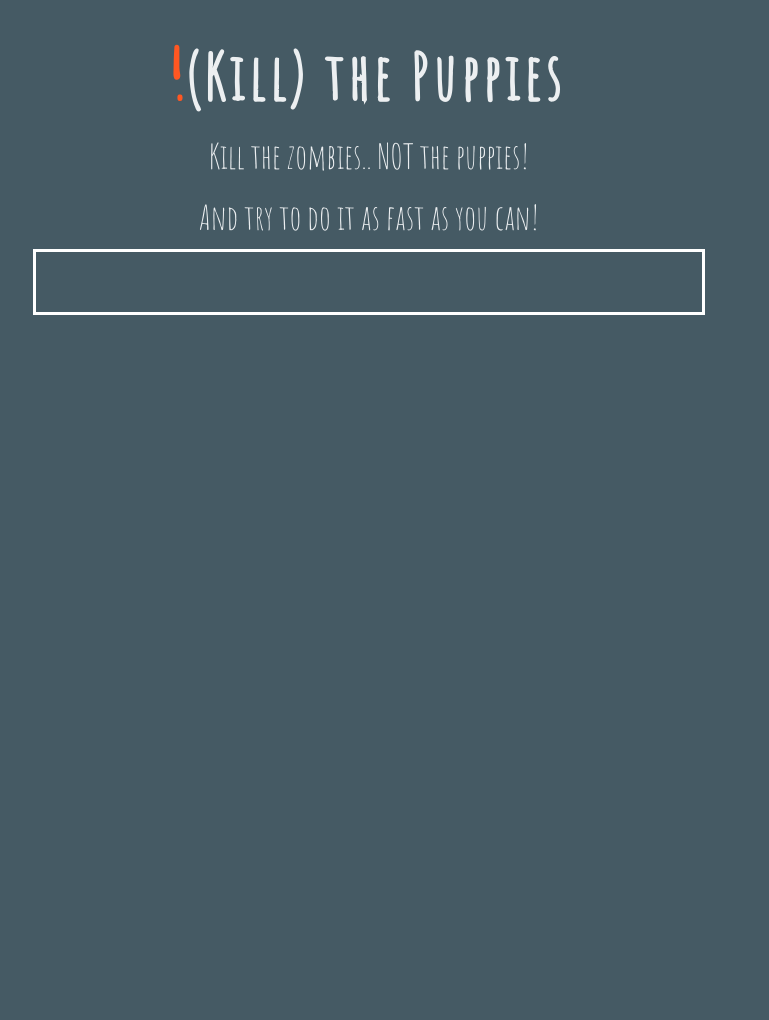
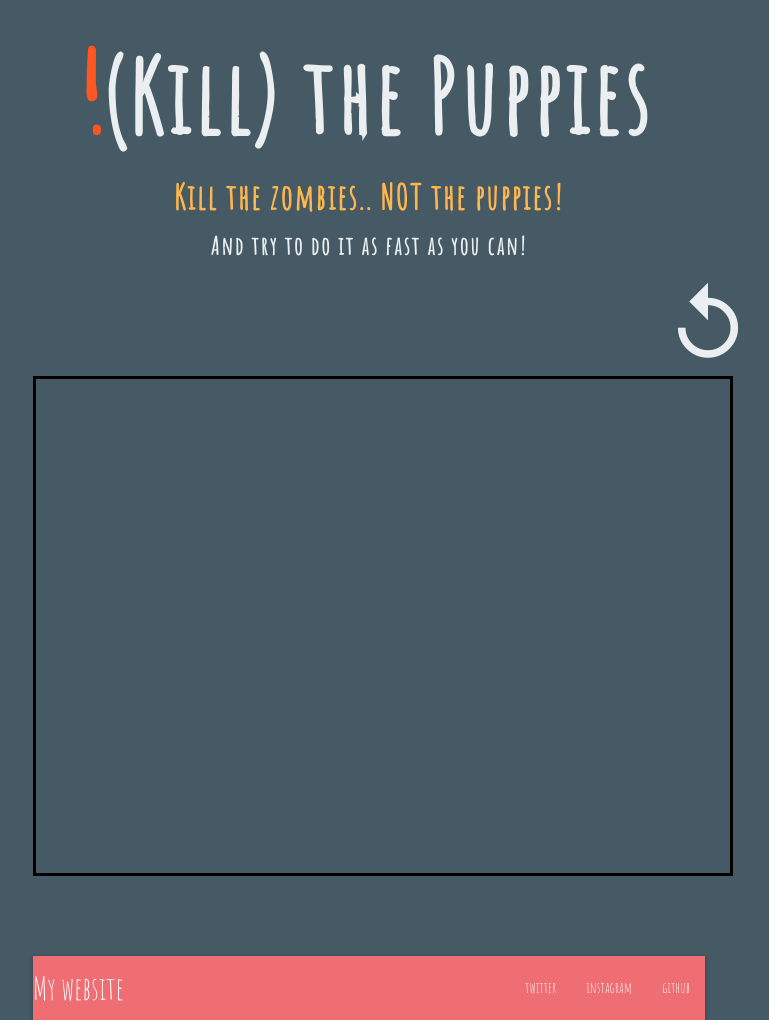
Before and after one commit to janeosaur/Project0, a plain HTML site: page index.html in a window 1280 px wide. Shown: the whole page, without its empty margins (271-1040 px from the left). Before the commit the page ends 800 px from the top, so only its background shows below. Drawn offline with nearby package versions, Linux system fonts and the light colour scheme.

Commit message:
added replay icon and navbar

```diff
--- a/index.html
+++ b/index.html
@@ -5,7 +5,7 @@
     <title> !(Kill) the Puppies</title>
 
     <!-- Google Fonts -->
-    <link href="https://fonts.googleapis.com/css?family=Amatic+SC|Shadows+Into+Light" rel="stylesheet">
+    <link href="https://fonts.googleapis.com/css?family=Amatic+SC|Shadows+Into+Light|Material+Icons" rel="stylesheet">
 
     <!-- Compiled and minified CSS -->
     <link rel="stylesheet" href="https://cdnjs.cloudflare.com/ajax/libs/materialize/0.98.1/css/materialize.min.css">
@@ -29,10 +29,27 @@
 
       <h1> <span id="exclamation"> !</span>(Kill) the Puppies </h1>
       <h4> Kill the zombies.. NOT the puppies! </h4>
-      <h4> And try to do it as fast as you can! </h4>
+      <h5> And try to do it as fast as you can! </h5>
 
-    <div class = "gameboard">
-    </div>
+      <!-- try to place icon somewhere on the left?  -->
+      <i class="large material-icons">insert_replay</i>
+
+
+      <div class = "gameboard" >
+      <!-- add game contents here -->
+      </div>
+
+      <nav>
+          <div class="nav-wrapper">
+            <a href="#" class="brand-logo">My website</a>
+            <ul id="nav-mobile" class="right hide-on-med-and-down">
+              <!-- provide portfolio and social links -->
+              <li><a href="#">twitter</a></li>
+              <li><a href="#">instagram</a></li>
+              <li><a href="#">github</a></li>
+            </ul>
+          </div>
+        </nav>
 
     </div>  <!-- ends div container -->
   </body>
--- a/main.css
+++ b/main.css
@@ -2,19 +2,42 @@ body {
   font-family: "Amatic SC";
   background-color: #455a64;
   color: #eceff1;
-  margin: auto;
+  margin: 0 auto;
   width: 75%;
-  text-align: center;
+
 }
 
 h1 {
   font-weight: 700;
   letter-spacing: 5px;
+  font-size: 100px;
+  text-align: center;
+}
+
+h4 {
+  letter-spacing: 2px;
+  color: #ffb74d;
+  font-weight: bold;
+  text-align: center;
+}
+
+h5 {
+  letter-spacing: 2px;
+  padding: 0 0 10px 0;
+  font-weight: bold;
+  text-align: center;
 }
 
 .gameboard {
-  border: 3px solid #FFF;
-  padding: 30px;
+  border: 3px solid #000;
+  min-height: 500px;
+  min-width: 700px;
+  margin-bottom: 80px;
+}
+
+.nav-wrapper {
+  margin-bottom: 80px;
+  /* need to change color scheme to match*/
 }
 
 #exclamation {
--- a/main.js
+++ b/main.js
@@ -1,3 +1,6 @@
+// sanity check
+console.log("JS is linked!");
+
 $(document).on("ready", function(){
 
 
```
